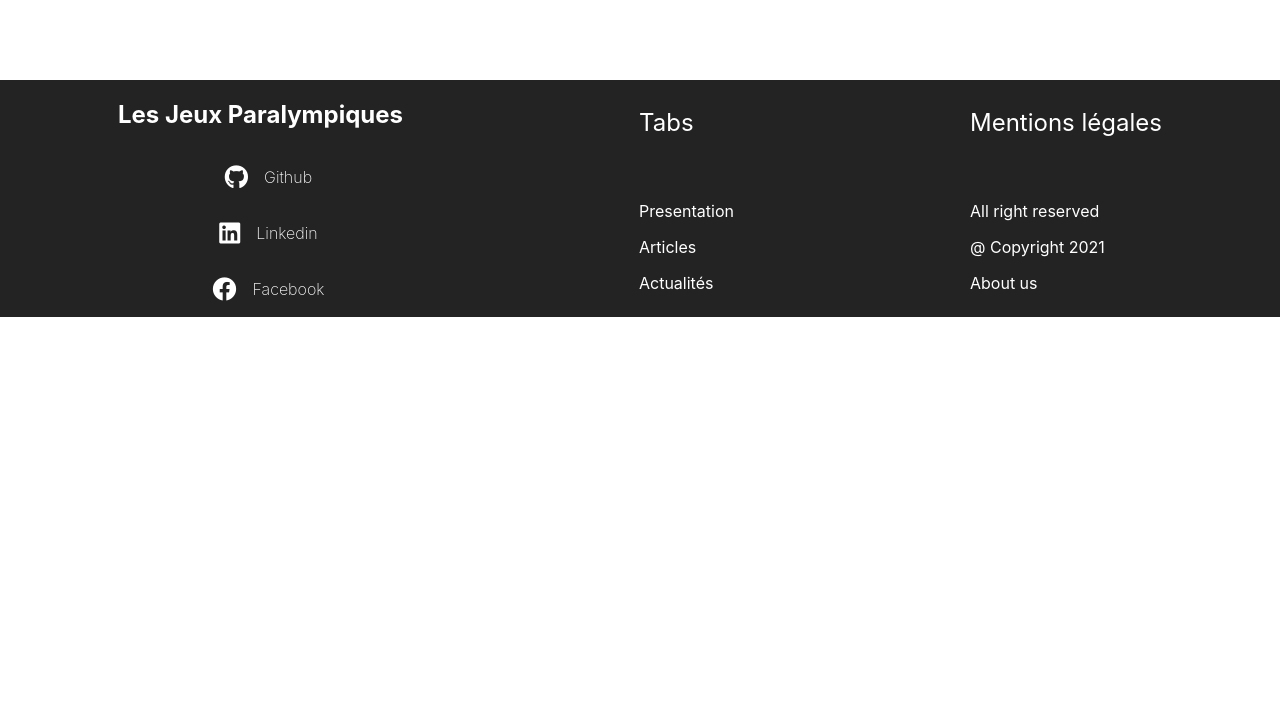
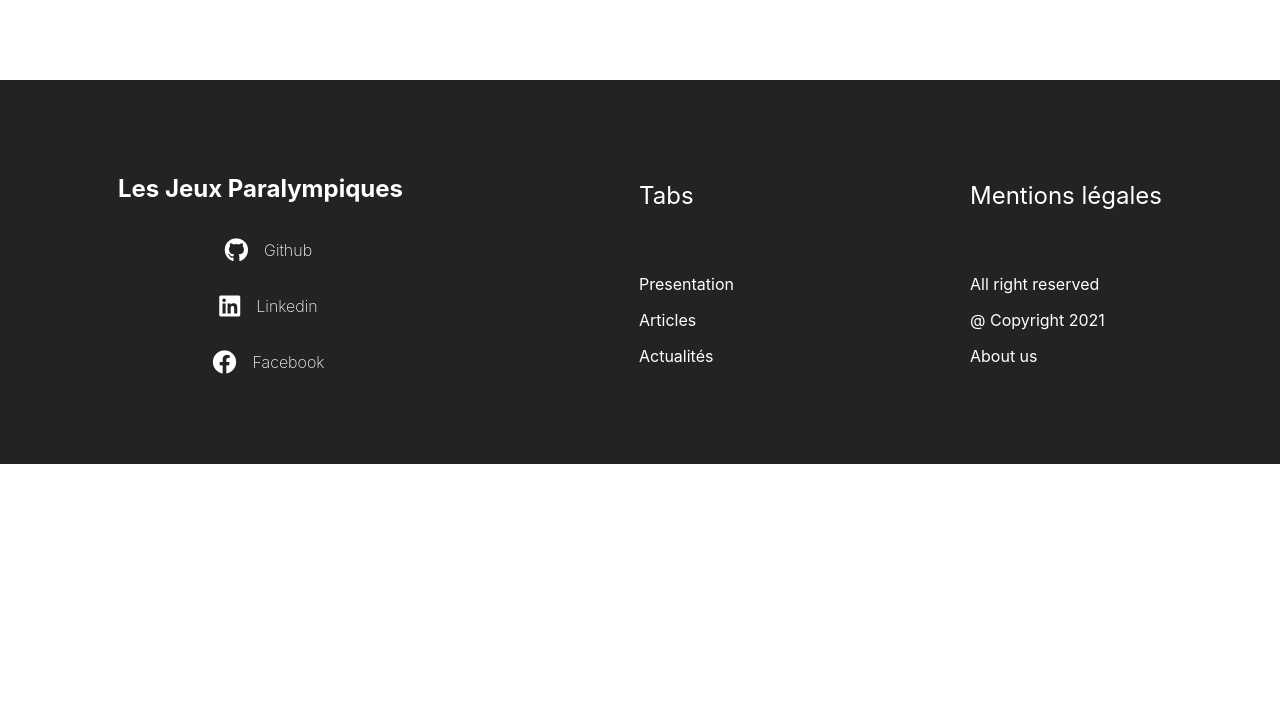
Before and after one commit to louispocheron/projet_paralympiques, a PHP site: page /footer.php in a window 1280 px wide. Shown: the top 704 px of the page. Run offline with PHP 8.4, Linux system fonts and the light colour scheme; some libraries are stand-ins or nearby versions.

Commit message:
modification du footer

```diff
--- a/theme_paralympiques/assets/style.css
+++ b/theme_paralympiques/assets/style.css
@@ -65,8 +65,6 @@ section.apiArt{
     justify-content: center;
     margin: 2rem 0 0 1rem;
     width: 80vw;
-    /* border: solid 2px black;
-    background-color: rebeccapurple; */
 }
 #api a{
     text-decoration: none;
@@ -83,13 +81,15 @@ section.apiArt .child:nth-child(2){
 }
 section.apiArt hr{
     width: 15rem;
+    height: 1px;
+    background-color: black;
     position: absolute;
 }
 
 /* CSS DU FOOTER  */
 footer{
     width: 100vw;
-    height: auto;
+    height: 30vw;
     margin: 5rem 0 0 0;
     background-color: #232323;
     display: flex;
```
Also changed, not shown: theme_paralympiques/testapi.php (+4 -4 lines).
